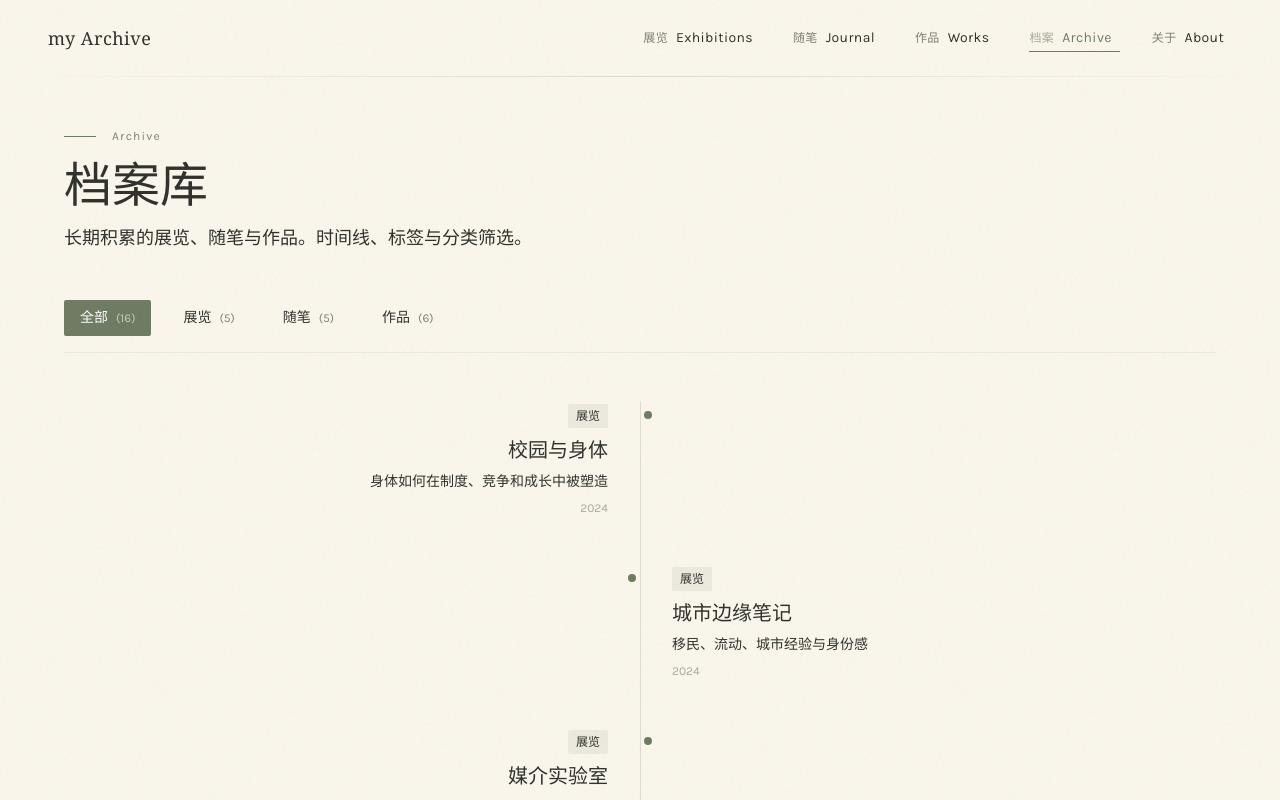
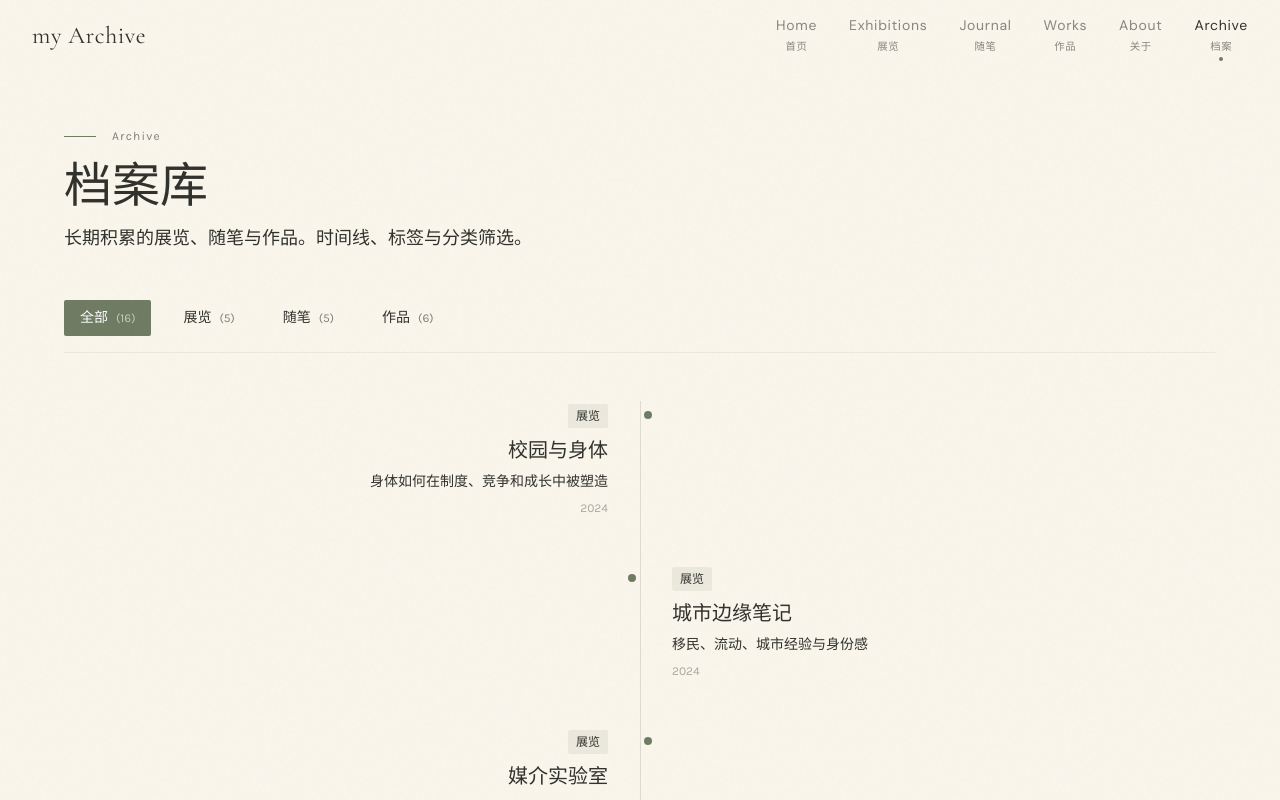
Before and after one commit to zhouali311-collab/my-archive, a React (Vite) app: page /archive in a window 1280 px wide. Shown: the top 800 px of the page. Built offline with nearby package versions, Linux system fonts and the light colour scheme.

Commit message:
Update Navigation.jsx

```diff
--- a/src/components/Navigation.jsx
+++ b/src/components/Navigation.jsx
@@ -1,112 +1,143 @@
-import { useState, useEffect } from 'react'
-import { Link, useLocation } from 'react-router-dom'
+import { NavLink, useLocation } from 'react-router-dom';
+import { useState, useEffect } from 'react';
 
-const navLinks = [
-  { path: '/exhibitions', label: 'Exhibitions', zh: '展览' },
-  { path: '/journal', label: 'Journal', zh: '随笔' },
-  { path: '/works', label: 'Works', zh: '作品' },
-  { path: '/archive', label: 'Archive', zh: '档案' },
-  { path: '/about', label: 'About', zh: '关于' },
-]
+const navItems = [
+  { path: '/', label: 'Home', labelCn: '首页' },
+  { path: '/exhibitions', label: 'Exhibitions', labelCn: '展览' },
+  { path: '/journal', label: 'Journal', labelCn: '随笔' },
+  { path: '/works', label: 'Works', labelCn: '作品' },
+  { path: '/about', label: 'About', labelCn: '关于' },
+  { path: '/archive', label: 'Archive', labelCn: '档案' },
+];
 
 export default function Navigation() {
-  const [isScrolled, setIsScrolled] = useState(false)
-  const [isMobileMenuOpen, setIsMobileMenuOpen] = useState(false)
-  const location = useLocation()
+  const [isScrolled, setIsScrolled] = useState(false);
+  const [isMobileMenuOpen, setIsMobileMenuOpen] = useState(false);
+  const location = useLocation();
 
   useEffect(() => {
     const handleScroll = () => {
-      setIsScrolled(window.scrollY > 50)
-    }
-    window.addEventListener('scroll', handleScroll)
-    return () => window.removeEventListener('scroll', handleScroll)
-  }, [])
+      setIsScrolled(window.scrollY > 20);
+    };
+    window.addEventListener('scroll', handleScroll);
+    return () => window.removeEventListener('scroll', handleScroll);
+  }, []);
 
   useEffect(() => {
-    setIsMobileMenuOpen(false)
-  }, [location])
+    setIsMobileMenuOpen(false);
+  }, [location]);
 
   return (
-    <header
+    <>
+      <nav
         className={`fixed top-0 left-0 right-0 z-50 transition-all duration-500 ${
-        isScrolled ? 'bg-cream/95 backdrop-blur-sm shadow-sm' : 'bg-transparent'
+          isScrolled
+            ? 'bg-cream/80 backdrop-blur-md border-b border-border-light'
+            : 'bg-transparent'
         }`}
       >
-      <nav className="max-w-7xl mx-auto px-6 md:px-12 py-6">
-        <div className="flex items-center justify-between">
+        <div className="container-wide">
+          <div className="flex items-center justify-between h-16 md:h-18">
             {/* Logo */}
-          <Link
+            <NavLink
               to="/"
-            className="font-serif text-lg tracking-wide hover:text-sage transition-colors"
+              className="font-display text-xl md:text-2xl tracking-wide text-text-primary hover:text-sage transition-colors duration-300"
             >
               my Archive
-          </Link>
+            </NavLink>
 
             {/* Desktop Navigation */}
             <div className="hidden md:flex items-center gap-8">
-            {navLinks.map((link) => (
-              <Link
-                key={link.path}
-                to={link.path}
-                className={`group relative text-sm tracking-wide transition-colors hover:text-sage ${
-                  location.pathname === link.path ? 'text-sage' : ''
+              {navItems.map((item) => (
+                <NavLink
+                  key={item.path}
+                  to={item.path}
+                  className={({ isActive }) =>
+                    `relative group font-sans text-sm tracking-wider transition-all duration-300 ${
+                      isActive
+                        ? 'text-text-primary'
+                        : 'text-text-muted hover:text-text-primary'
+                    }`
+                  }
+                  end={item.path === '/'}
+                >
+                  <span className="flex flex-col items-center gap-0.5">
+                    <span>{item.label}</span>
+                    <span className="text-2xs text-text-muted font-body">{item.labelCn}</span>
+                  </span>
+                  {/* Active Indicator */}
+                  <span
+                    className={`absolute -bottom-1 left-1/2 -translate-x-1/2 w-1 h-1 rounded-full transition-all duration-300 ${
+                      location.pathname === item.path
+                        ? 'bg-sage scale-100'
+                        : 'bg-transparent scale-0 group-hover:scale-50'
                     }`}
-              >
-                <span className="text-xs opacity-60">{link.zh}</span>
-                <span className="mx-2">{link.label}</span>
-                <span className={`absolute -bottom-1 left-0 w-0 h-px bg-sage transition-all duration-300 group-hover:w-full ${
-                  location.pathname === link.path ? 'w-full' : ''
-                }`} />
-              </Link>
+                  />
+                </NavLink>
               ))}
             </div>
 
             {/* Mobile Menu Button */}
             <button
               onClick={() => setIsMobileMenuOpen(!isMobileMenuOpen)}
-            className="md:hidden p-2"
+              className="md:hidden p-2 -mr-2"
               aria-label="Toggle menu"
             >
               <svg
-              className={`w-6 h-6 transition-transform ${isMobileMenuOpen ? 'rotate-45' : ''}`}
+                className="w-6 h-6 text-text-primary"
                 fill="none"
+                viewBox="0 0 24 24"
                 stroke="currentColor"
-              viewBox="0 0 24 24"
               >
                 {isMobileMenuOpen ? (
-                <path strokeLinecap="round" strokeLinejoin="round" strokeWidth="1.5" d="M6 18L18 6M6 6l12 12" />
+                  <path
+                    strokeLinecap="round"
+                    strokeLinejoin="round"
+                    strokeWidth={1.5}
+                    d="M6 18L18 6M6 6l12 12"
+                  />
                 ) : (
-                <path strokeLinecap="round" strokeLinejoin="round" strokeWidth="1.5" d="M4 6h16M4 12h16M4 18h16" />
+                  <path
+                    strokeLinecap="round"
+                    strokeLinejoin="round"
+                    strokeWidth={1.5}
+                    d="M4 6h16M4 12h16M4 18h16"
+                  />
                 )}
               </svg>
             </button>
           </div>
+        </div>
+      </nav>
 
       {/* Mobile Menu */}
       <div
-          className={`md:hidden overflow-hidden transition-all duration-300 ${
-            isMobileMenuOpen ? 'max-h-96 opacity-100 mt-4' : 'max-h-0 opacity-0'
+        className={`fixed inset-0 z-40 bg-cream transition-all duration-500 md:hidden ${
+          isMobileMenuOpen ? 'opacity-100 visible' : 'opacity-0 invisible'
         }`}
       >
-          <div className="flex flex-col gap-4 py-4 border-t border-sage/20">
-            {navLinks.map((link) => (
-              <Link
-                key={link.path}
-                to={link.path}
-                className={`text-sm py-2 transition-colors ${
-                  location.pathname === link.path ? 'text-sage' : 'hover:text-sage'
-                }`}
+        <div className="flex flex-col items-center justify-center h-full gap-8 pt-16">
+          {navItems.map((item, index) => (
+            <NavLink
+              key={item.path}
+              to={item.path}
+              className={({ isActive }) =>
+                `font-display text-3xl transition-all duration-300 ${
+                  isActive ? 'text-text-primary' : 'text-text-muted'
+                }`
+              }
+              style={{
+                animationDelay: isMobileMenuOpen ? `${index * 0.1}s` : '0s',
+              }}
             >
-                <span className="text-xs opacity-60 mr-2">{link.zh}</span>
-                {link.label}
-              </Link>
+              {item.label}
+              <span className="block text-sm font-body text-text-muted text-center mt-1">
+                {item.labelCn}
+              </span>
+            </NavLink>
           ))}
         </div>
       </div>
-      </nav>
-
-      {/* Decorative line */}
-      <div className="h-px bg-gradient-to-r from-transparent via-sage/20 to-transparent" />
-    </header>
-  )
+    </>
+  );
 }
```
Lines whose indentation alone changed are shown as unchanged.
